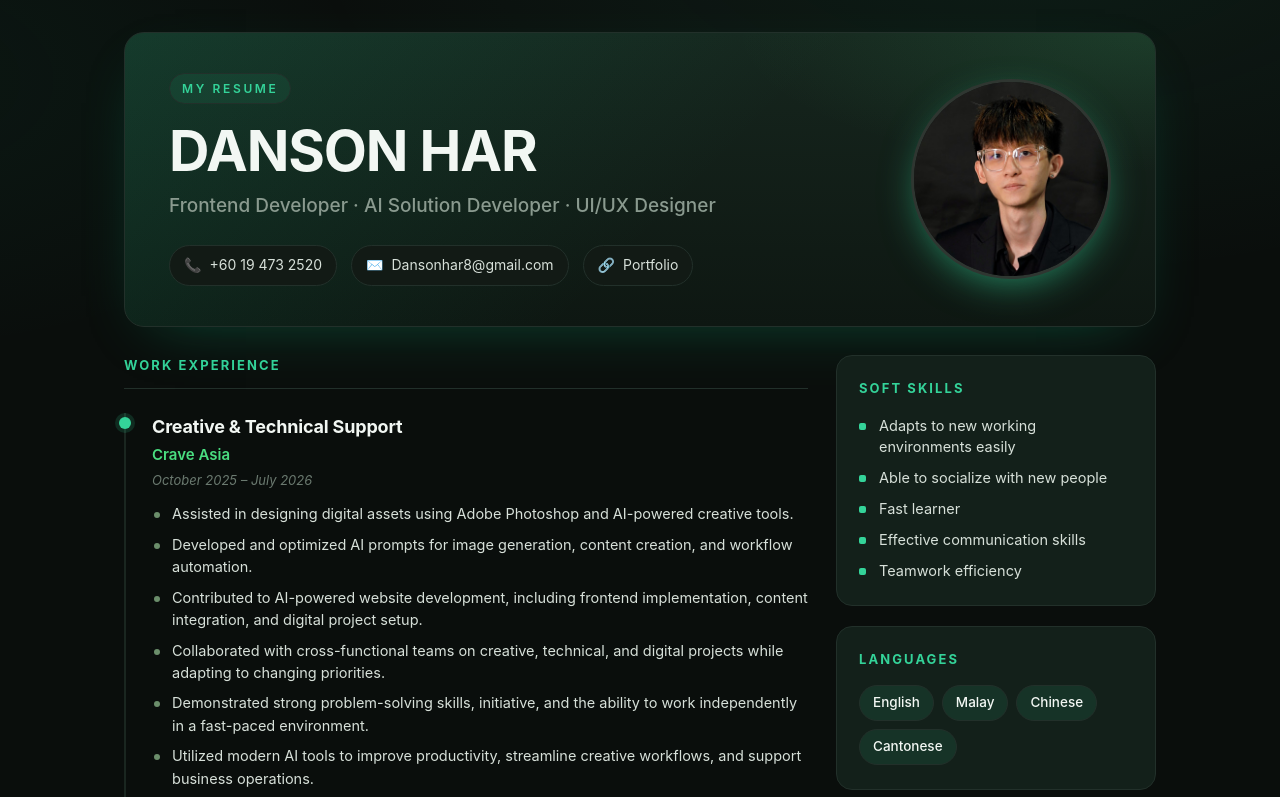
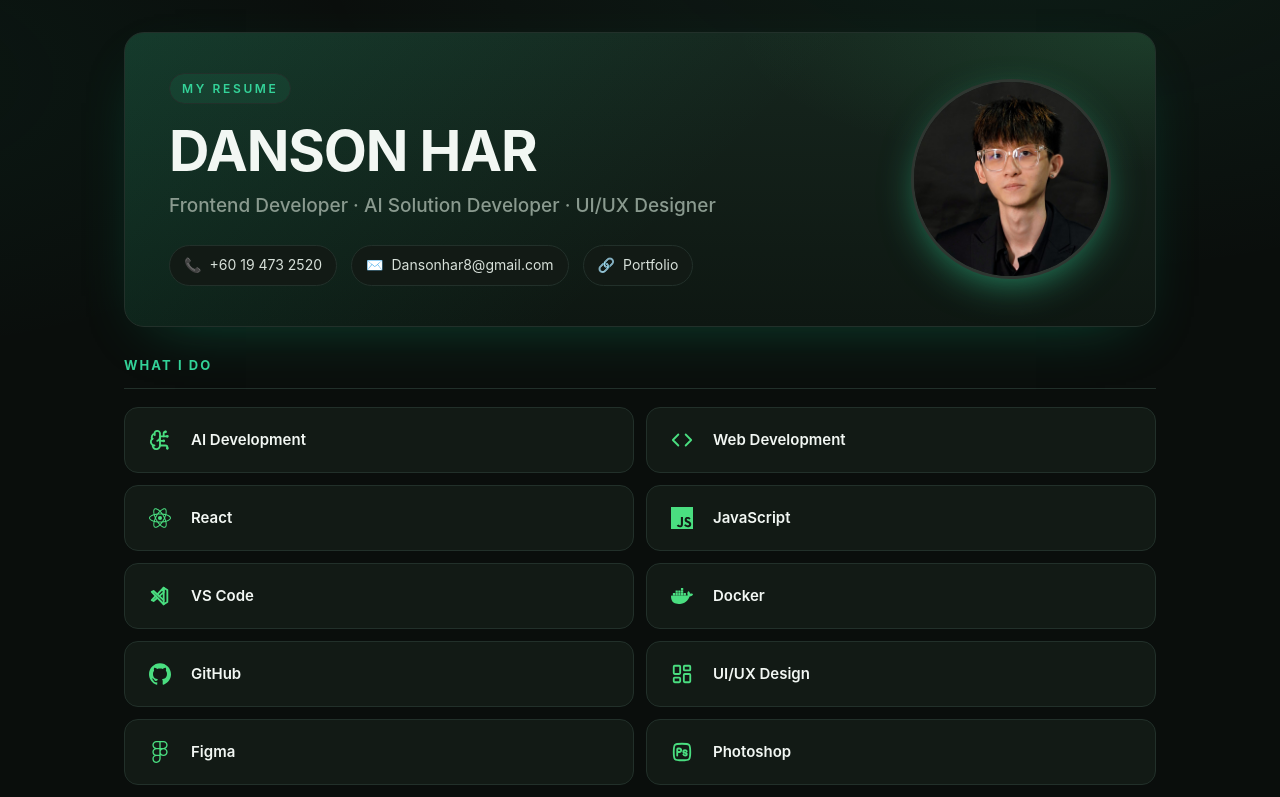
Before and after one commit to Dansonhar/Resume, a React (Vite) app: page / in a window 1280 px wide. Shown: the top 797 px of the page. Built offline with nearby package versions, Linux system fonts and the light colour scheme.

Commit message:
Add 'What I Do' capability grid with brand icons
15 capability cards (AI/Web dev, React, JS, VS Code, Docker, GitHub,
UI/UX, Figma, Photoshop, Illustrator, 3D Modeling, Maya, Substance
Painter, 3D Rendering) using react-icons, matching the portfolio layout.

```diff
--- a/package.json
+++ b/package.json
@@ -11,7 +11,8 @@
   },
   "dependencies": {
     "react": "^19.2.7",
-    "react-dom": "^19.2.7"
+    "react-dom": "^19.2.7",
+    "react-icons": "^5.7.0"
   },
   "devDependencies": {
     "@types/react": "^19.2.17",
--- a/src/App.css
+++ b/src/App.css
@@ -117,6 +117,65 @@
 .avatar-img {
   object-fit: cover;
   background: var(--panel);
+}
+
+/* ---------- What I Do ---------- */
+.whatido {
+  margin-top: 28px;
+}
+
+.whatido .section-title {
+  margin-bottom: 18px;
+}
+
+.cap-grid {
+  display: grid;
+  grid-template-columns: repeat(2, 1fr);
+  gap: 12px;
+}
+
+.cap-card {
+  display: flex;
+  align-items: center;
+  gap: 14px;
+  padding: 15px 18px;
+  background: var(--panel);
+  border: 1px solid var(--border);
+  border-radius: 14px;
+  transition:
+    transform 0.15s ease,
+    border-color 0.15s ease,
+    background 0.15s ease,
+    box-shadow 0.15s ease;
+}
+
+.cap-card:hover {
+  transform: translateY(-2px);
+  border-color: var(--green);
+  background: var(--panel-2);
+  box-shadow: 0 12px 30px -18px rgba(52, 211, 153, 0.8);
+}
+
+.cap-icon {
+  display: grid;
+  place-items: center;
+  width: 34px;
+  height: 34px;
+  flex-shrink: 0;
+  font-size: 22px;
+  color: var(--green-bright);
+}
+
+.cap-label {
+  font-weight: 600;
+  font-size: 15px;
+  color: var(--heading);
+}
+
+@media (max-width: 560px) {
+  .cap-grid {
+    grid-template-columns: 1fr;
+  }
 }
 
 /* ---------- Layout ---------- */
--- a/src/App.jsx
+++ b/src/App.jsx
@@ -1,4 +1,25 @@
 import { useEffect, useState } from "react";
+import {
+  SiReact,
+  SiJavascript,
+  SiDocker,
+  SiGithub,
+  SiFigma,
+  SiAutodeskmaya,
+} from "react-icons/si";
+import {
+  TbBrandVscode,
+  TbBrandAdobePhotoshop,
+  TbBrandAdobeIllustrator,
+  TbCube,
+} from "react-icons/tb";
+import {
+  LuBrainCircuit,
+  LuCode,
+  LuLayoutDashboard,
+  LuBrush,
+  LuSun,
+} from "react-icons/lu";
 import "./App.css";
 
 const BASE = import.meta.env.BASE_URL; // "/Resume/" in prod, "/" in dev
@@ -128,6 +149,25 @@ const EXPERIENCE = [
   },
 ];
 
+// "What I Do" capability grid — icons from react-icons.
+const CAPABILITIES = [
+  { label: "AI Development", Icon: LuBrainCircuit },
+  { label: "Web Development", Icon: LuCode },
+  { label: "React", Icon: SiReact },
+  { label: "JavaScript", Icon: SiJavascript },
+  { label: "VS Code", Icon: TbBrandVscode },
+  { label: "Docker", Icon: SiDocker },
+  { label: "GitHub", Icon: SiGithub },
+  { label: "UI/UX Design", Icon: LuLayoutDashboard },
+  { label: "Figma", Icon: SiFigma },
+  { label: "Photoshop", Icon: TbBrandAdobePhotoshop },
+  { label: "Illustrator", Icon: TbBrandAdobeIllustrator },
+  { label: "3D Modeling", Icon: TbCube },
+  { label: "Maya", Icon: SiAutodeskmaya },
+  { label: "Substance Painter", Icon: LuBrush },
+  { label: "3D Rendering", Icon: LuSun },
+];
+
 const SOFT_SKILLS = [
   "Adapts to new working environments easily",
   "Able to socialize with new people",
@@ -225,6 +265,24 @@ function Lightbox({ item, onClose }) {
   );
 }
 
+function WhatIDo() {
+  return (
+    <section className="whatido">
+      <h2 className="section-title">What I Do</h2>
+      <div className="cap-grid">
+        {CAPABILITIES.map(({ label, Icon }) => (
+          <div className="cap-card" key={label}>
+            <span className="cap-icon" aria-hidden>
+              <Icon />
+            </span>
+            <span className="cap-label">{label}</span>
+          </div>
+        ))}
+      </div>
+    </section>
+  );
+}
+
 function Sidebar() {
   return (
     <aside className="sidebar">
@@ -306,6 +364,8 @@ export default function App() {
         </div>
       </header>
 
+      <WhatIDo />
+
       <main className="layout">
         <section className="main-col">
           <h2 className="section-title">Work Experience</h2>
```
Also changed, not shown: 1 other file (tests, documents, lock files or other folders).
